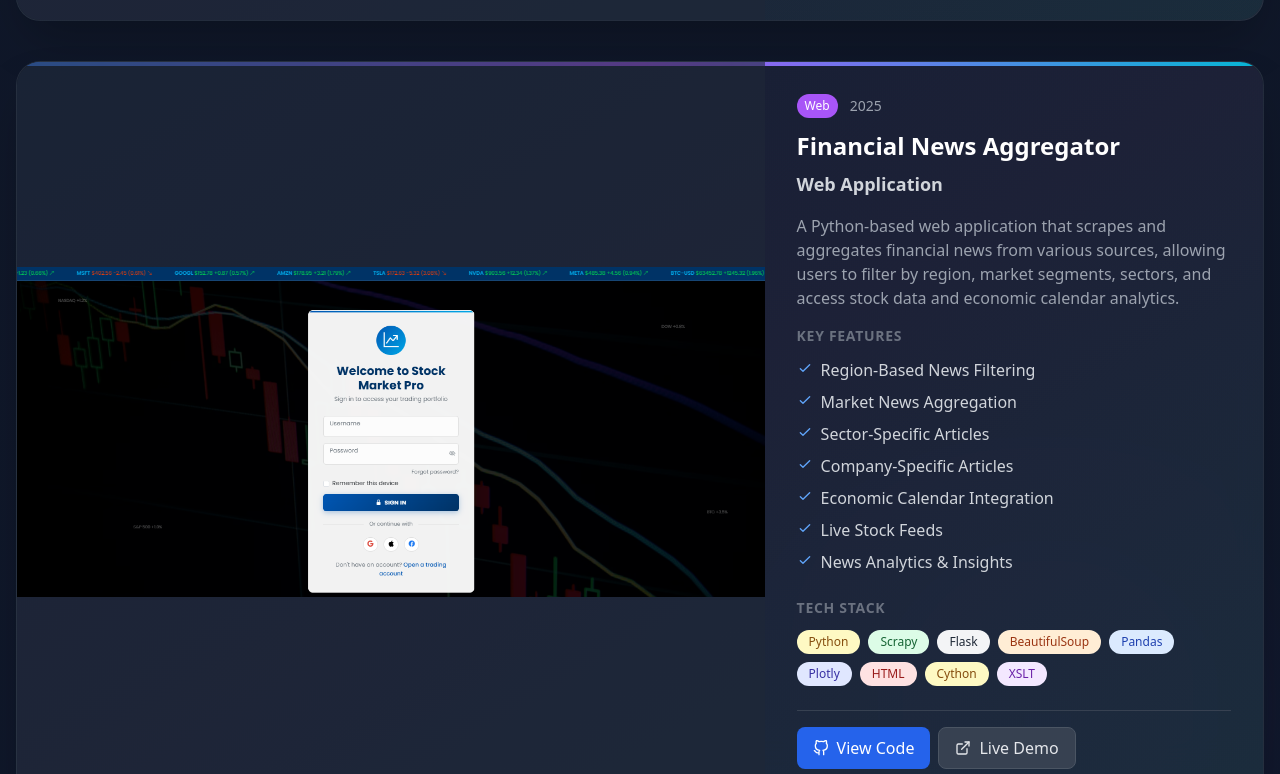
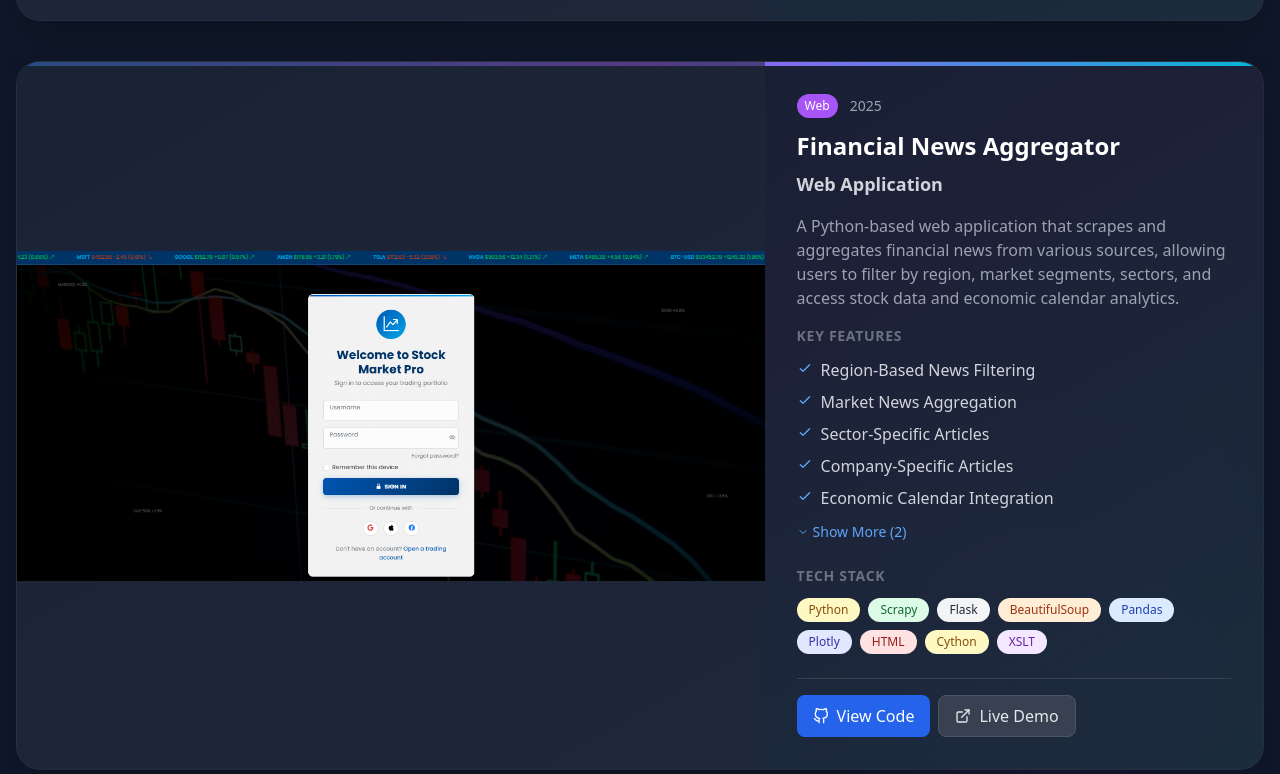
Before and after one commit to Ren-Tech/Web-portofolio, a React (Create React App) app: page / in a window 1280 px wide. Shown: the part 6674-7448 px from the top of the page. Built offline with nearby package versions, Linux system fonts and the light colour scheme; no server answers.

Commit message:
added hide/show features for key features if its more than 5 listed

```diff
--- a/src/components/Projects.js
+++ b/src/components/Projects.js
@@ -169,6 +169,7 @@ const Projects = () => {
   const [showAll, setShowAll] = useState(false);
   const [hoveredProject, setHoveredProject] = useState(null);
   const [imageErrors, setImageErrors] = useState({});
+  const [expandedFeatures, setExpandedFeatures] = useState({});
 
   // Handle image loading errors
   const handleImageError = (projectId) => {
@@ -197,6 +198,19 @@ const Projects = () => {
       setVisibleProjects(allProjects.length);
     }
     setShowAll(!showAll);
+  };
+
+  const toggleFeatures = (projectId) => {
+    setExpandedFeatures(prev => ({
+      ...prev,
+      [projectId]: !prev[projectId]
+    }));
+  };
+
+  const getVisibleFeatures = (features, projectId) => {
+    const isExpanded = expandedFeatures[projectId];
+    if (features.length <= 5) return features;
+    return isExpanded ? features : features.slice(0, 5);
   };
 
   const projectsToShow = allProjects.slice(0, visibleProjects);
@@ -367,12 +381,23 @@ const Projects = () => {
                     </p>
 
                     <div className="mb-6">
-                      <h4 className="text-sm font-semibold text-gray-500 uppercase tracking-wider mb-3">
+                      <div className="flex items-center justify-between mb-3">
+                        <h4 className="text-sm font-semibold text-gray-500 uppercase tracking-wider">
                           Key Features
                         </h4>
+
+                      </div>
+                      <AnimatePresence>
                         <ul className="space-y-2">
-                        {project.features.map((feature, index) => (
-                          <li key={index} className="flex items-start">
+                          {getVisibleFeatures(project.features, project.id).map((feature, index) => (
+                            <motion.li
+                              key={index}
+                              initial={{ opacity: 0, height: 0 }}
+                              animate={{ opacity: 1, height: "auto" }}
+                              exit={{ opacity: 0, height: 0 }}
+                              transition={{ duration: 0.2 }}
+                              className="flex items-start"
+                            >
                               <svg
                                 className="w-4 h-4 text-blue-400 mt-0.5 mr-2 flex-shrink-0"
                                 fill="none"
@@ -389,9 +414,28 @@ const Projects = () => {
                               <span className="text-gray-300">
                                 {feature}
                               </span>
-                          </li>
+                            </motion.li>
                           ))}
                         </ul>
+                      </AnimatePresence>
+                      {project.features.length > 5 && (
+                        <button
+                          onClick={() => toggleFeatures(project.id)}
+                          className="text-blue-400 hover:text-blue-300 text-sm flex items-center gap-1 transition-colors mt-3"
+                        >
+                          {expandedFeatures[project.id] ? (
+                            <>
+                              <FiChevronUp className="w-3 h-3" />
+                              Show Less
+                            </>
+                          ) : (
+                            <>
+                              <FiChevronDown className="w-3 h-3" />
+                              Show More ({project.features.length - 5})
+                            </>
+                          )}
+                        </button>
+                      )}
                     </div>
                   </div>
 
```
Lines whose indentation alone changed are shown as unchanged.
